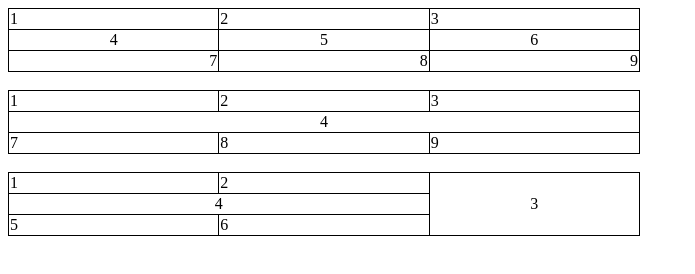
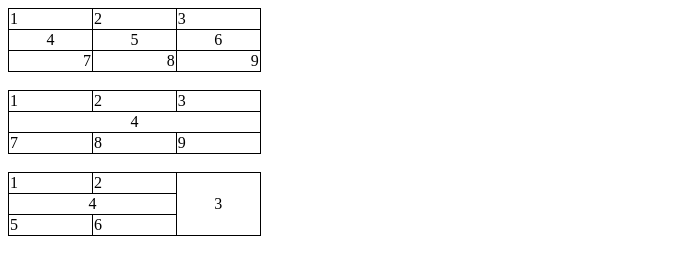
Before and after one commit to mthsmoreira33/html_growdev, a plain HTML site: page semana03/aula01/atividade01.html in a window 1280 px wide. Shown: the whole page, without its empty margins (0-695 px from the left). Drawn offline with Linux system fonts and the light colour scheme.

Commit message:
atualização

```diff
--- a/semana03/aula01/atividade01.html
+++ b/semana03/aula01/atividade01.html
@@ -7,7 +7,7 @@
     <title>Atividade 01</title>
     <style>
         table {
-            width: 50%;
+            width: 20%;
             border-collapse: collapse;
         }
 
@@ -15,11 +15,7 @@
             border: 1px solid;
         }
 
-        .first-line-table1 {
-            text-align: left;
-        }
-
-        .sec-line-table1, .sec-line-table2, #three ,.sec-line-table3 {
+        .sec-line-table1, .sec-line-table2, #three, .sec-line-table3 {
             text-align: center;
         }
 
@@ -30,45 +26,45 @@
     </style>
 </head>
 <body>
-    <table width="100%">
-        <tr class="first-line-table1">
+    <table>
+        <tr>
             <td>1</td>
             <td>2</td>
             <td>3</td>
         </tr>
-        <tr class="sec-line-table1">
+        <tr style="text-align: center;">
             <td>4</td>
             <td>5</td>
             <td>6</td>
         </tr>
-        <tr class="third-line-table1">
-            <td>7</td>
-            <td>8</td>
-            <td>9</td>
-        </tr>
-    </table><br>
-    <table width="100%">
-        <tr class="first-line-table2">
-            <td>1</td>
-            <td>2</td>
-            <td>3</td>
-        </tr>
-        <tr class="sec-line-table2">
-            <td colspan="3">4</td>
-        </tr>
-        <tr class="third-line-table2">
+        <tr style="text-align: right;">
             <td>7</td>
             <td>8</td>
             <td>9</td>
         </tr>
     </table><br>
     <table>
-        <tr class="first-line-table3">
+        <tr>
             <td>1</td>
             <td>2</td>
-            <td id="three" rowspan="3">3</td>
+            <td>3</td>
         </tr>
-        <tr class="sec-line-table3">
+        <tr style="text-align: center;">
+            <td colspan="3">4</td>
+        </tr>
+        <tr>
+            <td>7</td>
+            <td>8</td>
+            <td>9</td>
+        </tr>
+    </table><br>
+    <table>
+        <tr>
+            <td>1</td>
+            <td>2</td>
+            <td style="text-align: center;" rowspan="3">3</td>
+        </tr>
+        <tr style="text-align: center;">
             <td colspan="2">4</td>
         </tr>
         <tr class="third-line-table3">
```
Also changed, not shown: semana03/aula01/atividade02.html (+1 -1 lines).
